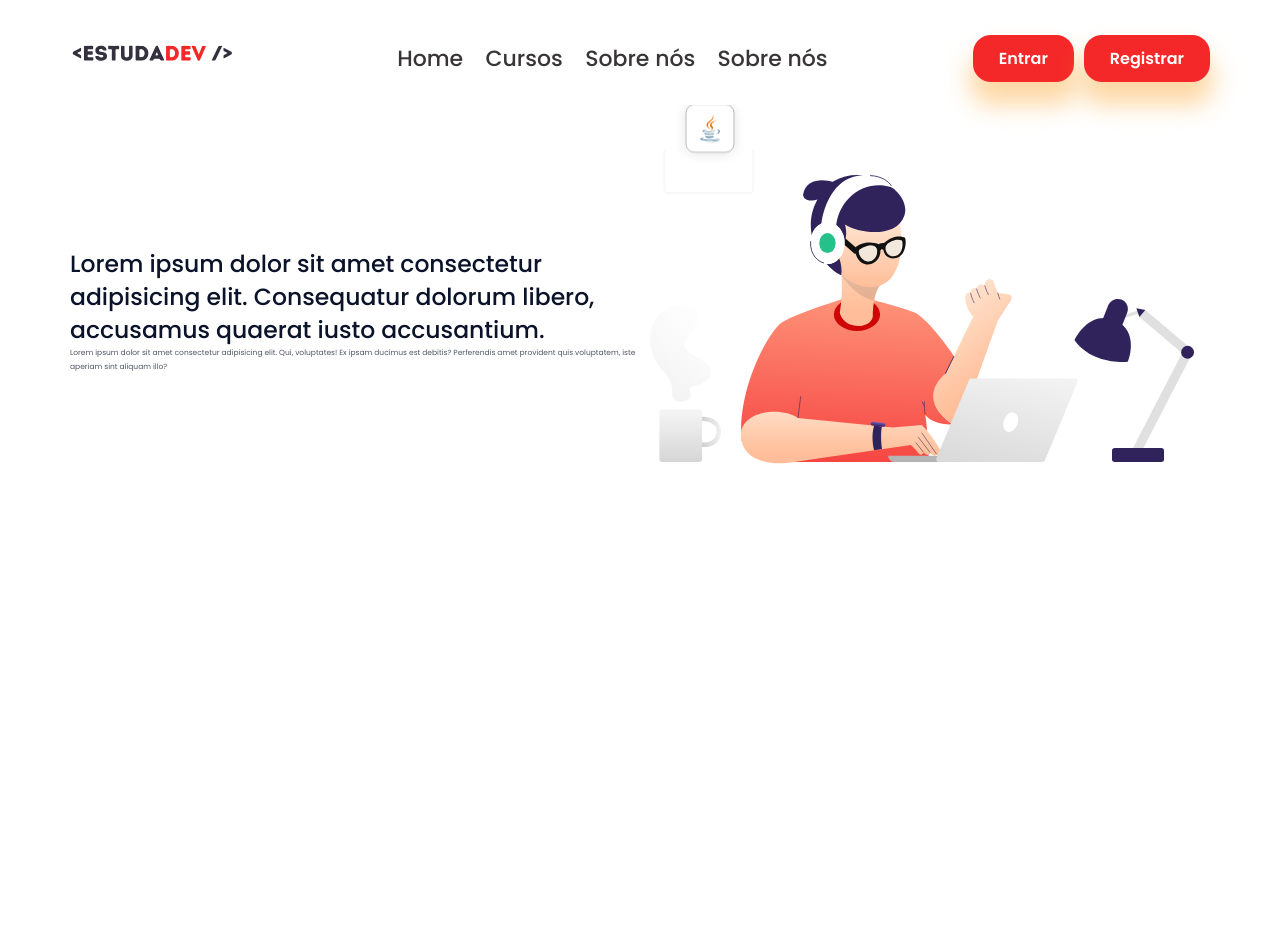
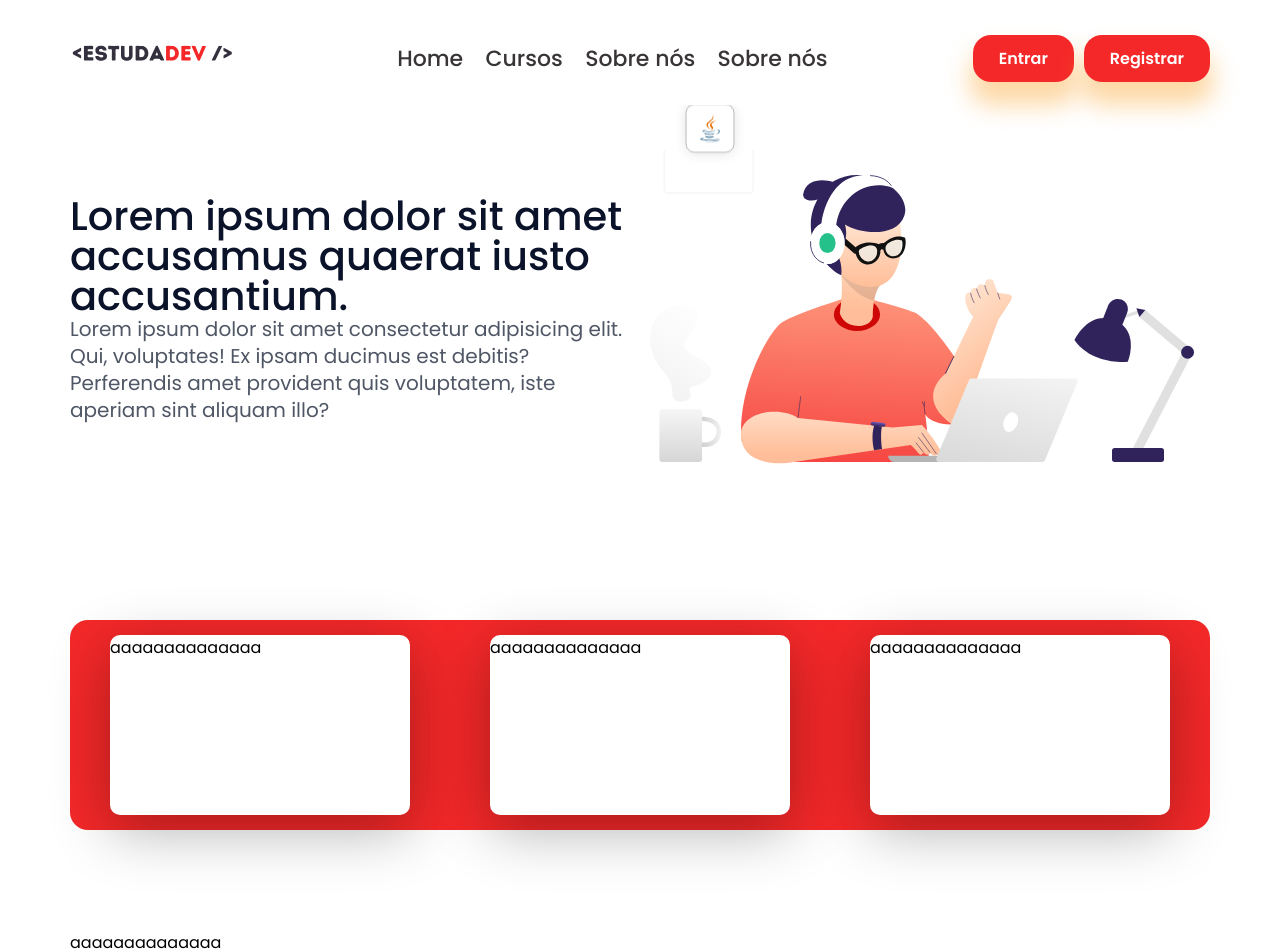
Before and after one commit to Manrriquez/estudadev-front, a React (Create React App) app: page / in a window 1280 px wide. Shown: the top 952 px of the page. Before the commit the page ends 800 px from the top, so only its background shows below. Built offline with nearby package versions, Linux system fonts and the light colour scheme.

Commit message:
adicionando section cursos da page welcome

```diff
--- a/src/components/Header/Styled.jsx
+++ b/src/components/Header/Styled.jsx
@@ -65,7 +65,7 @@ const HeaderLinkItem = styled.a`
     color: #393536;
 
     &:hover {
-        color: #FCA61F;
+        color: #F42829;
     }
 `;
 
--- a/src/pages/Welcome/Index.jsx
+++ b/src/pages/Welcome/Index.jsx
@@ -1,7 +1,7 @@
 import React from 'react'
 import Header from '../../components/Header/Index';
 import { Col, Container, Row, StyledSection } from '../../_assets/styles/GlobalGrid';
-import { BackgroundFound, IconAnimatedApp, TitleDescriptionWelcome, TitleWelcome } from './Styled';
+import { BackgroundFound, BoxShadow, FlexCenteredItems, IconAnimatedApp, TitleDescriptionWelcome, TitleWelcome } from './Styled';
 import ProgramingImage from '../../_assets/img/programing-home.svg'
 import JavaIcon from '../../_assets/img/java.svg'
 
@@ -17,7 +17,7 @@ const Welcome = () => {
                       <Col top="150px">
                           <div>
                             <TitleWelcome>
-                              Lorem ipsum dolor sit amet consectetur adipisicing elit. Consequatur dolorum libero, accusamus quaerat iusto accusantium.
+                              Lorem ipsum dolor sit amet accusamus quaerat iusto accusantium.
                             </TitleWelcome>
                             <TitleDescriptionWelcome>Lorem ipsum dolor sit amet consectetur adipisicing elit. Qui, voluptates! Ex ipsam ducimus est debitis? Perferendis amet provident quis voluptatem, iste aperiam sint aliquam illo?</TitleDescriptionWelcome>
                           </div>
@@ -30,6 +30,30 @@ const Welcome = () => {
                   </Row>
               </Container>
           </StyledSection>
+
+          <StyledSection>
+              <Container>
+                  <Row>
+                      <Col top="150px">
+                        <FlexCenteredItems>
+                            <BoxShadow>aaaaaaaaaaaaaa</BoxShadow>
+                            <BoxShadow>aaaaaaaaaaaaaa</BoxShadow>
+                            <BoxShadow>aaaaaaaaaaaaaa</BoxShadow>
+                        </FlexCenteredItems>
+                      </Col>
+                  </Row>
+              </Container>
+          </StyledSection>
+
+          <StyledSection>
+              <Container>
+                  <Row>
+                      <Col top="100px">
+                          aaaaaaaaaaaaaa
+                      </Col>
+                  </Row>
+              </Container>
+          </StyledSection>
       </main>
     </>
   )
--- a/src/pages/Welcome/Styled.jsx
+++ b/src/pages/Welcome/Styled.jsx
@@ -1,35 +1,4 @@
 import styled, { keyframes } from "styled-components";
-
-const TitleWelcome = styled.h1`
-    font-style: normal;
-    font-weight: 500;
-    font-size: 23.4913px;
-    line-height: 33px;
-    color: #0B132A;
-`;
-
-const TitleDescriptionWelcome = styled.p`
-font-style: normal;
-font-weight: 400;
-font-size: 7.51721px;
-line-height: 14px;
-color: #4F5665;
-
-`;
-const BackgroundFound = styled.div`
-    background-image: url(${props => props.url});
-    background-repeat: no-repeat;
-    background-size: 100%;
-    height: 20rem;
-
-	@media (max-width: 992px) {
-		background-size: contain;
-		background-position: center;
-    }
-
-`;
-
-
 const AnimatedIconTopAndBottom = keyframes`
 
 	0%,
@@ -59,6 +28,53 @@ const AnimatedIconTopAndBottom = keyframes`
 	}
 `;
 
+const TitleWelcome = styled.h1`
+    font-style: normal;
+    font-weight: 500;
+    font-size: 40px;
+    line-height: 40px;
+    color: #0B132A;
+`;
+
+const TitleDescriptionWelcome = styled.p`
+	font-style: normal;
+	font-weight: 400;
+	font-size: 20px;
+	line-height: 27px;
+	color: #4F5665;
+
+`;
+const BackgroundFound = styled.div`
+    background-image: url(${props => props.url});
+    background-repeat: no-repeat;
+    background-size: 100%;
+    height: 20rem;
+
+	@media (max-width: 992px) {
+		background-size: contain;
+		background-position: center;
+    }
+
+`;
+
+const BoxShadow = styled.div`
+	background: #FFFFFF;
+	box-shadow: 0px 15px 60px #0000004f;
+	border-radius: 10px;
+	width: 300px;
+	height: 180px;
+	transition: 4s;
+`;
+
+const FlexCenteredItems = styled.div`
+	display: flex;
+	justify-content: space-around;
+	align-items: center;
+	padding: 15px 0px 15px 0px;
+	border-radius: 18px;
+	background-color: #F42829;
+`;
+
 const IconAnimatedApp = styled.img`
 	position: relative;
 	animation: ${AnimatedIconTopAndBottom} 8s linear 0s infinite;
@@ -71,4 +87,4 @@ const IconAnimatedApp = styled.img`
 
 	}
 `;
-export {TitleDescriptionWelcome, TitleWelcome, BackgroundFound, IconAnimatedApp};
+export {TitleDescriptionWelcome, TitleWelcome, BackgroundFound, IconAnimatedApp, BoxShadow, FlexCenteredItems};
```
